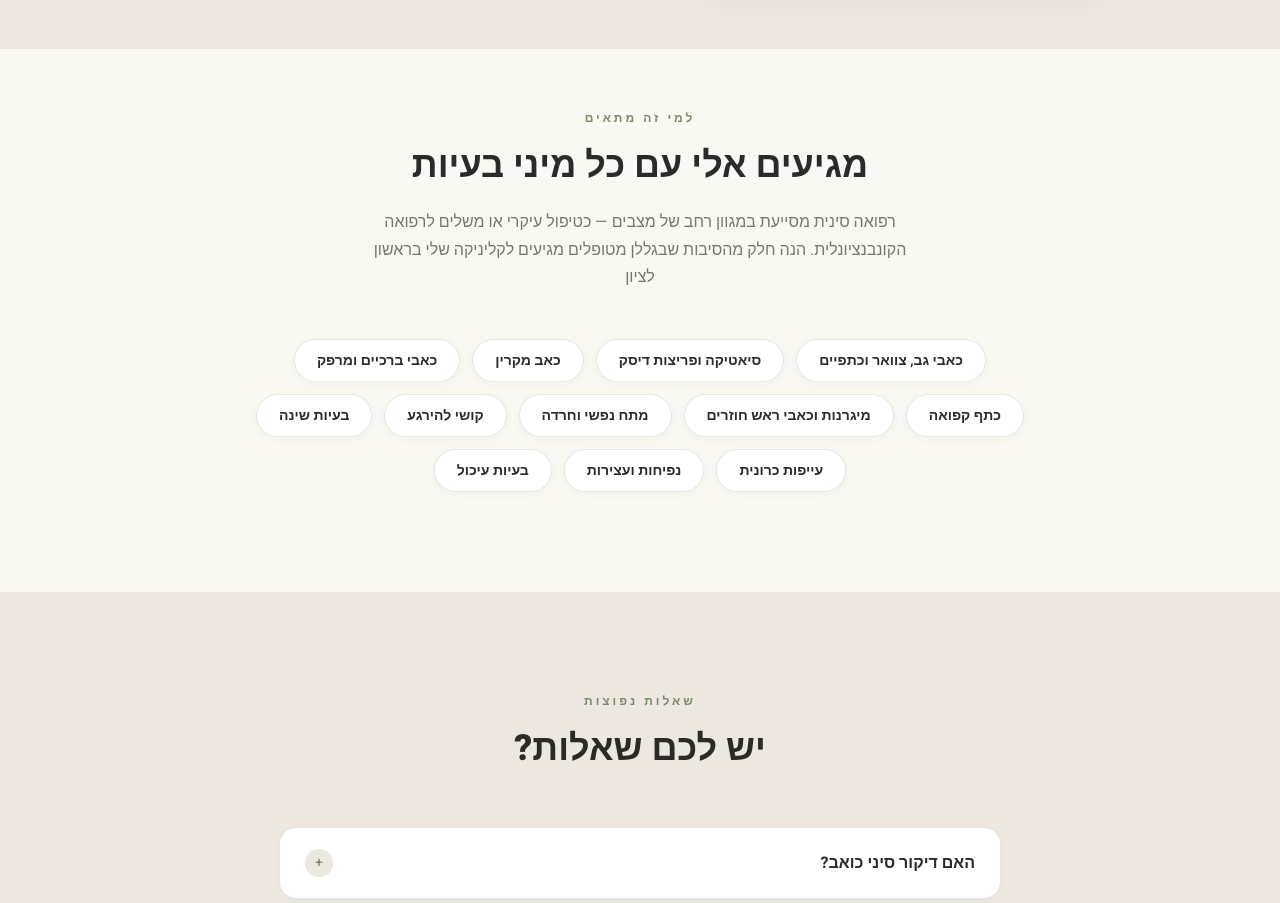
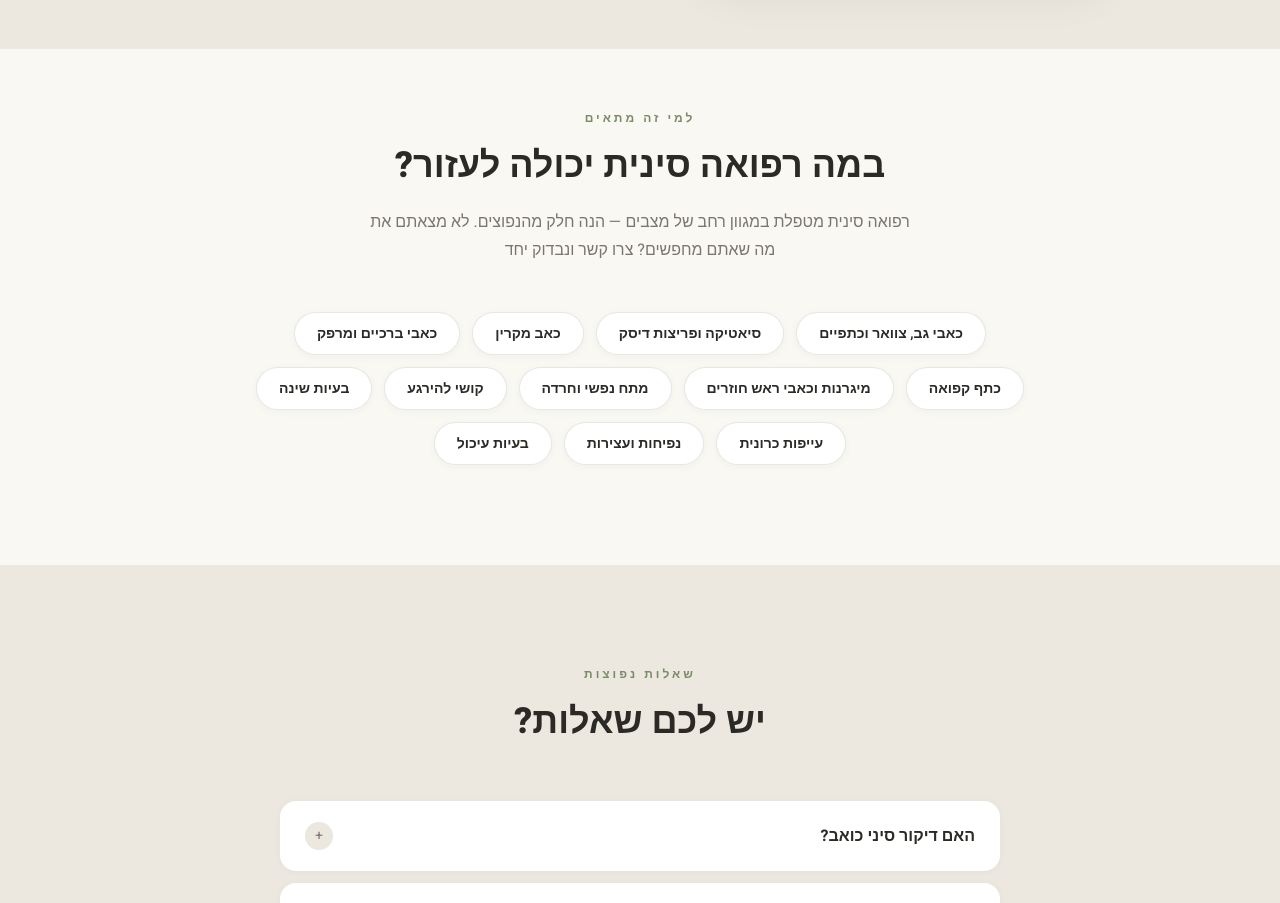
Before and after one commit to adishalev28/adi-website, a React (Vite) app: page / in a window 1280 px wide. Shown: the part 3840-4743 px from the top of the page. Built offline with nearby package versions, Linux system fonts and the light colour scheme.

Commit message:
שינוי כותרת סקשן: במה רפואה סינית יכולה לעזור?
Co-Authored-By: Claude Opus 4.6 <noreply@anthropic.com>

```diff
--- a/src/App.jsx
+++ b/src/App.jsx
@@ -462,9 +462,9 @@ function ForWhom() {
     <Section bg={C.cream} style={{ paddingTop: "60px" }}>
       <div style={{ maxWidth: "820px", margin: "0 auto", textAlign: "center" }}>
         <div style={{ color: C.sage, fontSize: "12px", fontWeight: 700, letterSpacing: "3px", marginBottom: "12px" }}>למי זה מתאים</div>
-        <h2 className="section-title" style={{ fontSize: "36px", fontWeight: 800, color: C.bark, margin: "0 0 16px" }}>מגיעים אלי עם כל מיני בעיות</h2>
+        <h2 className="section-title" style={{ fontSize: "36px", fontWeight: 800, color: C.bark, margin: "0 0 16px" }}>במה רפואה סינית יכולה לעזור?</h2>
         <p style={{ fontSize: "16px", color: C.barkLight, margin: "0 0 48px", lineHeight: 1.7, maxWidth: "560px", marginInline: "auto" }}>
-          רפואה סינית מסייעת במגוון רחב של מצבים — כטיפול עיקרי או משלים לרפואה הקונבנציונלית. הנה חלק מהסיבות שבגללן מטופלים מגיעים לקליניקה שלי בראשון לציון
+          רפואה סינית מטפלת במגוון רחב של מצבים — הנה חלק מהנפוצים. לא מצאתם את מה שאתם מחפשים? צרו קשר ונבדוק יחד
         </p>
         <div style={{ display: "flex", flexWrap: "wrap", gap: "12px", justifyContent: "center" }}>
           {conditions.map(c => (
```
